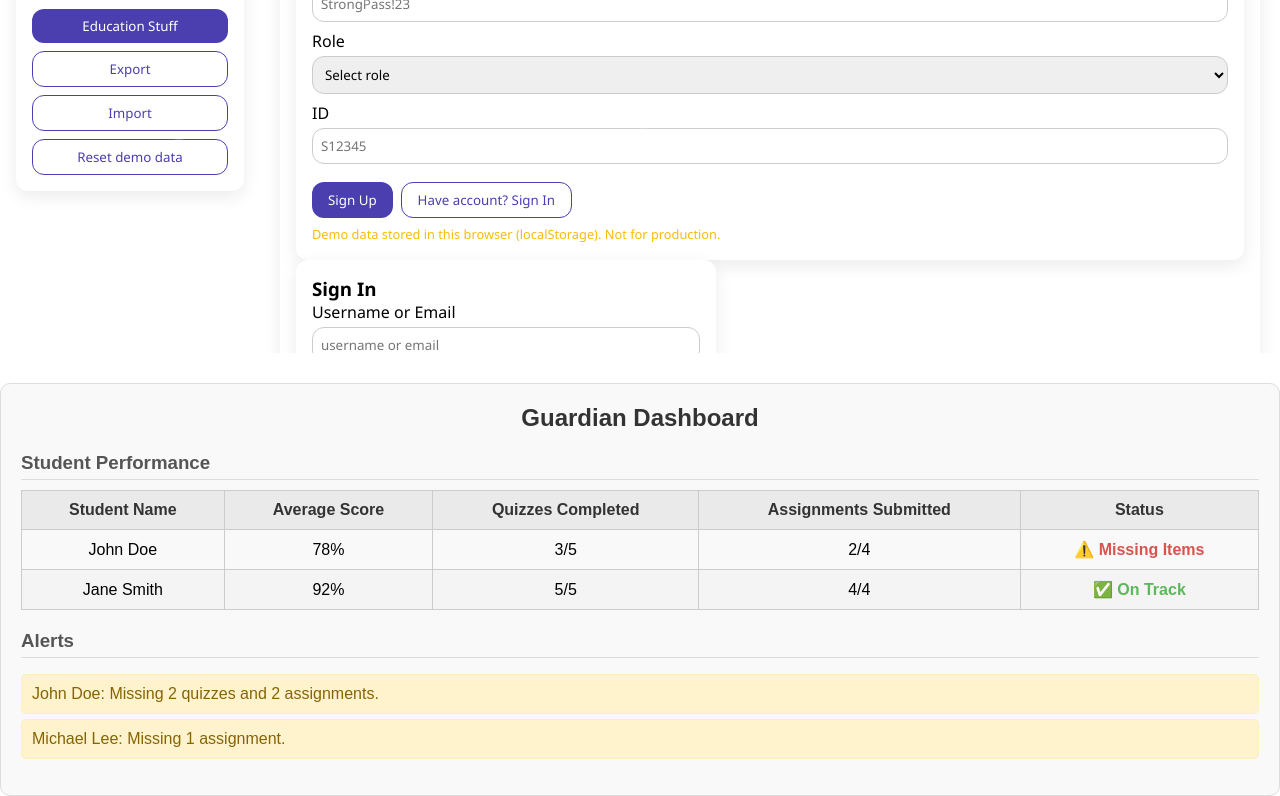
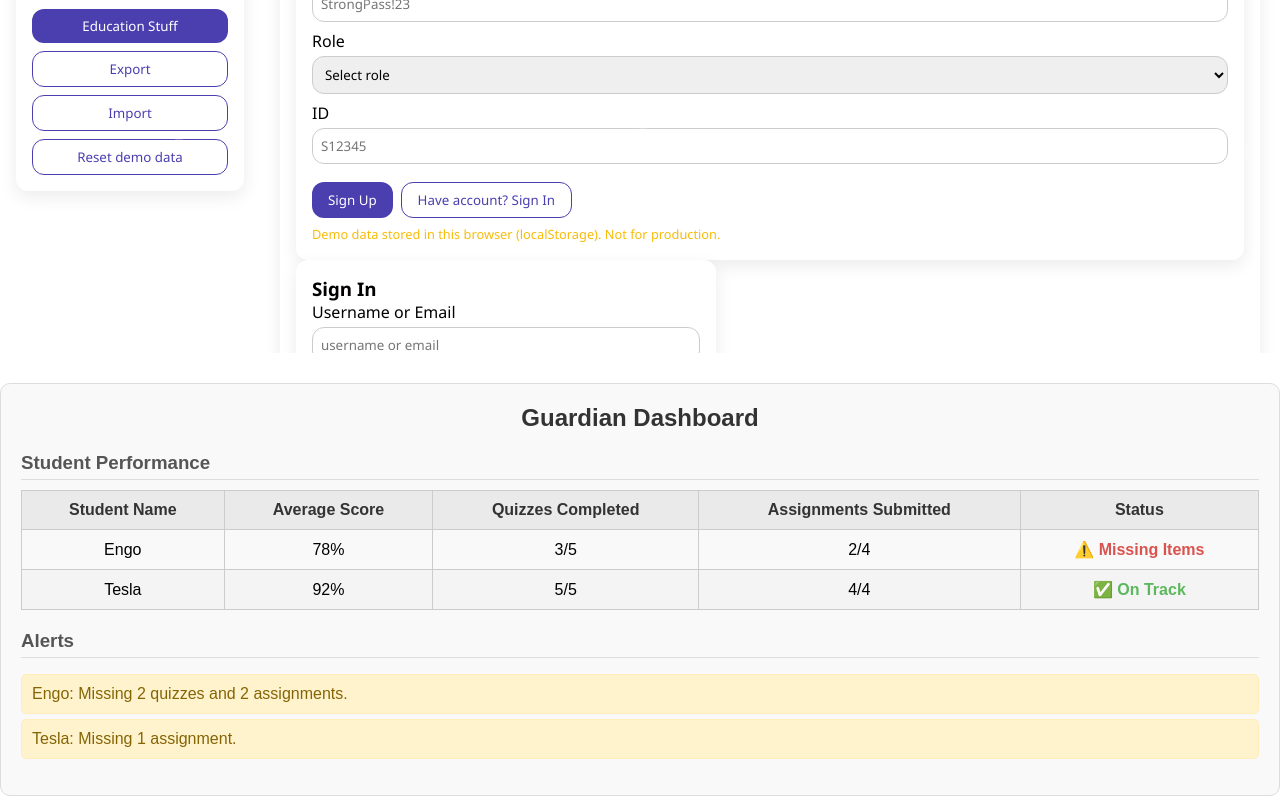
Before and after one commit to sementongabato1-del/Routine-Track-web1, a plain HTML site: page index.html in a window 1280 px wide. Shown: the part 447-1243 px from the top of the page. Drawn offline with nearby package versions, Linux system fonts and the light colour scheme.

Commit message:
Update index.html

```diff
--- a/index.html
+++ b/index.html
@@ -380,14 +380,14 @@
       <tbody>
         <!-- Example row: Replace dynamically with your data -->
         <tr>
-          <td>John Doe</td>
+          <td>Engo</td>
           <td>78%</td>
           <td>3/5</td>
           <td>2/4</td>
           <td class="status-warning">⚠️ Missing Items</td>
         </tr>
         <tr>
-          <td>Jane Smith</td>
+          <td>Tesla</td>
           <td>92%</td>
           <td>5/5</td>
           <td>4/4</td>
@@ -402,8 +402,8 @@
     <h3>Alerts</h3>
     <ul id="alerts-list">
       <!-- Example alerts -->
-      <li>John Doe: Missing 2 quizzes and 2 assignments.</li>
-      <li>Michael Lee: Missing 1 assignment.</li>
+      <li>Engo: Missing 2 quizzes and 2 assignments.</li>
+      <li>Tesla: Missing 1 assignment.</li>
     </ul>
   </div>
 </section>
```
